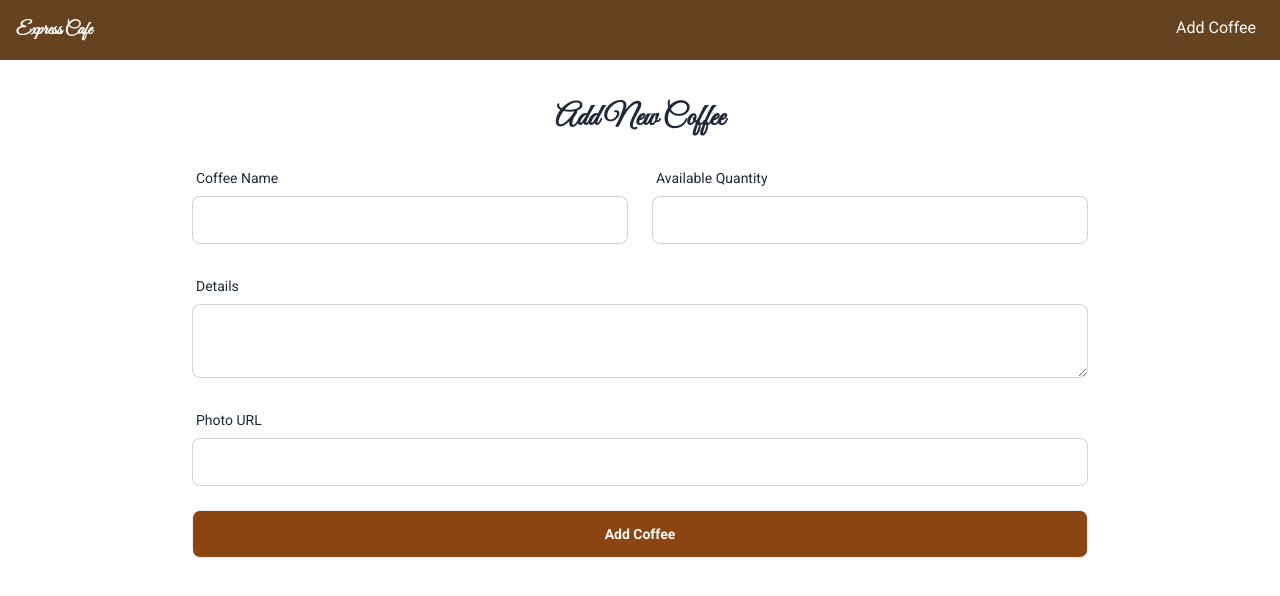
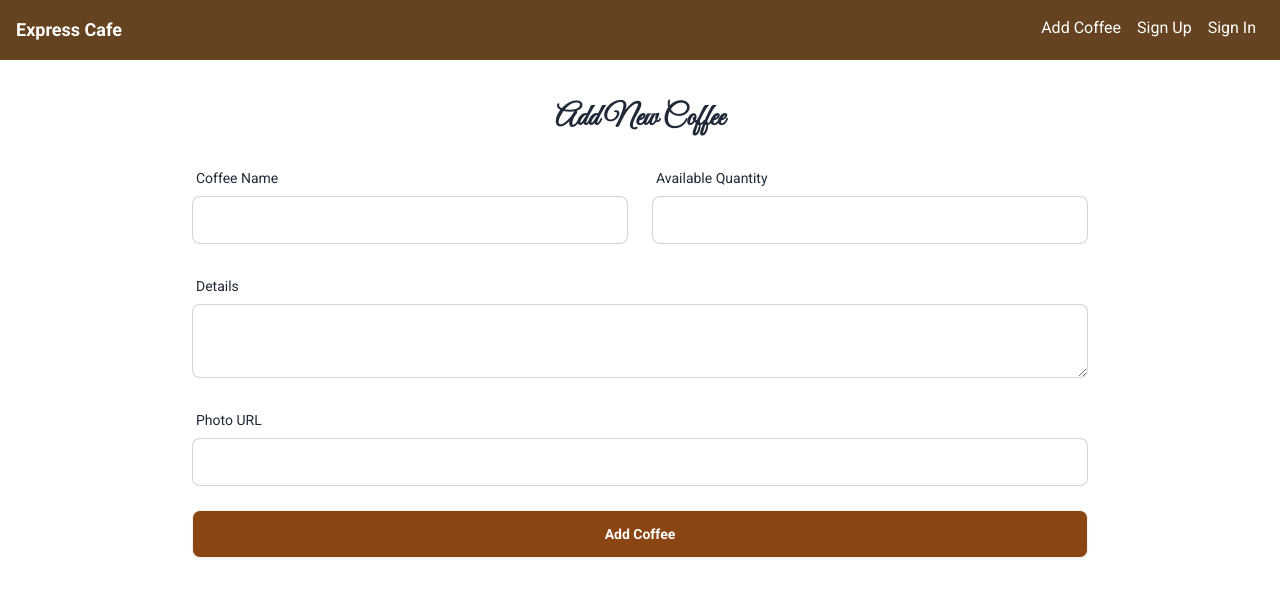
Before and after one commit to shahsarefin/Express-Cafe, a React (Vite) app in the folder express-cafe-client/: page /add-coffee in a window 1280 px wide. Shown: the top 596 px of the page. Built offline with nearby package versions, Linux system fonts and the light colour scheme.

Commit message:
navbar design updated

```diff
--- a/express-cafe-client/src/components/Navbar.jsx
+++ b/express-cafe-client/src/components/Navbar.jsx
@@ -5,9 +5,11 @@ const Navbar = () => {
   return (
     <nav className="bg-brown-800 p-4">
       <div className="container mx-auto flex justify-between">
-        <Link to="/" className="text-white text-lg font-bold fancy-font">Express Cafe</Link>
+        <Link to="/" className="text-white text-lg font-bold">Express Cafe</Link>
         <div>
           <Link to="/add-coffee" className="text-white mx-2">Add Coffee</Link>
+          <Link to="/sign-up" className="text-white mx-2">Sign Up</Link>
+          <Link to="/sign-in" className="text-white mx-2">Sign In</Link>
         </div>
       </div>
     </nav>
```
